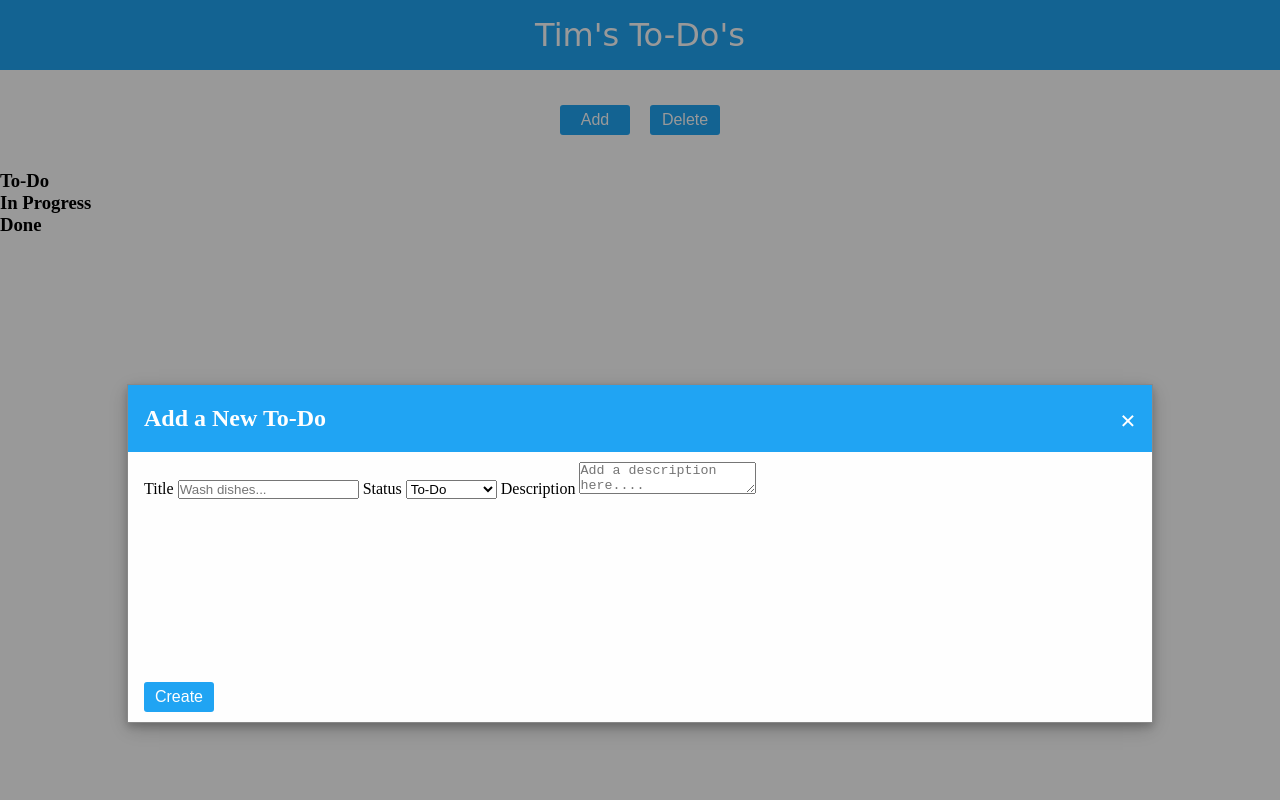
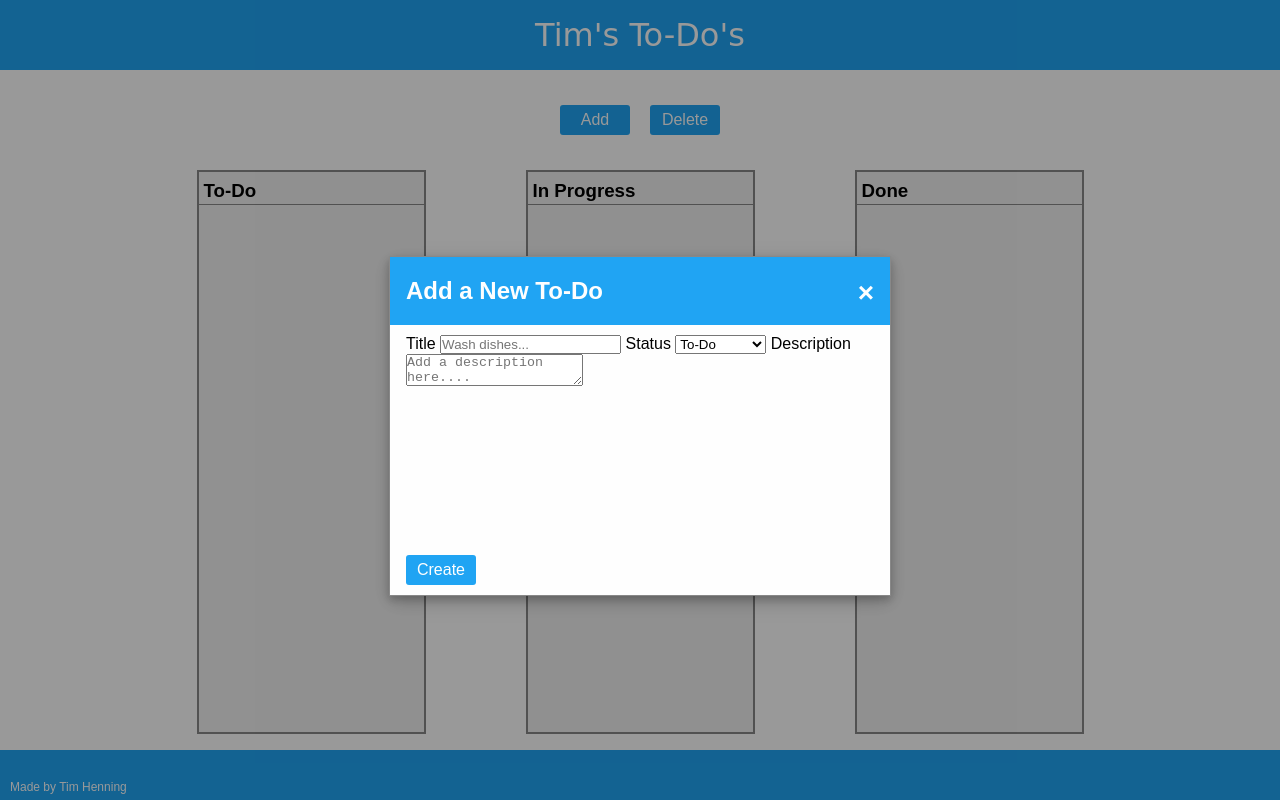
Before and after one commit to tim-henning/interactive-to-do-list, a plain HTML site: page index.html in a window 1280 px wide. Both pictures are taken after a click on the button "Add". Drawn offline with Linux system fonts and the light colour scheme; a web font is replaced by a local one.

Commit message:
Changed stylings for some items, adjusted modal

```diff
--- a/index.html
+++ b/index.html
@@ -1,5 +1,6 @@
 <!DOCTYPE html>
 <html>
+
 <head>
     <title>Tim's To-Do's</title>
     <link href="style.css" rel="stylesheet">
@@ -22,7 +23,10 @@
             <button id="delete-button">Delete</button>
         </section>
 
-            <section id="to-do-list">
+        <!-- Columns -->
+
+        <div class="column-wrapper">
+            <section id="to-do-list" class="column">
                 <div class="header-container">
                     <h3>To-Do</h3>
                 </div>
@@ -31,7 +35,7 @@
                 </div>
             </section>
 
-            <section id="in-progress-list">
+            <section id="in-progress-list" class="column">
                 <div class="header-container">
                     <h3>In Progress</h3>
                 </div>
@@ -40,7 +44,7 @@
                 </div>
             </section>
 
-            <section id="done-list">
+            <section id="done-list" class="column">
                 <div class="header-container">
                     <h3>Done</h3>
                 </div>
@@ -48,6 +52,7 @@
 
                 </div>
             </section>
+        </div>
 
         <!-- The Modal -->
         <div id="newModal" class="modal">
@@ -69,7 +74,8 @@
                             <option value="done">Done</option>
                         </select>
                         <label for="description">Description</label>
-                        <textarea name="description" id="description" placeholder="Add a description here...."></textarea>
+                        <textarea name="description" id="description"
+                            placeholder="Add a description here...."></textarea>
                     </form>
                 </div>
                 <div class="modal-footer">
@@ -81,7 +87,8 @@
     </main>
 
     <footer>
-
+        <p>Made by Tim Henning</p>
     </footer>
 </body>
+
 </html>
--- a/style.css
+++ b/style.css
@@ -1,6 +1,10 @@
 * {
     margin: 0px;
     padding: 0px;
+}
+
+body {
+    font-family: Arial, Helvetica, sans-serif;
 }
 
 header {
@@ -26,7 +30,7 @@ header h1 {
     width: 100%;
     align-items: center;
     justify-content: center;
-    gap: 20px
+    gap: 20px;
 }
 
 button {
@@ -50,21 +54,77 @@ button:active {
     border: 1px solid #888;
 }
 
+/* Style the columns */
+
+.column-wrapper {
+    display: flex;
+    width: 1000px;
+    margin: auto;
+    height: 35rem;
+    color: #fefefe;
+    justify-content: center;
+    align-items: baseline;
+    gap: 100px;
+}
+
+.column {
+    width: 225px;
+    height: 560px;
+    background-color: #f1f1f1;
+    border: 2px solid #888;
+    overflow: scroll;
+}
+
+.header-container {
+    height: 24px;
+    padding-top: 8px;
+    padding-left: 5px;
+    border-bottom: 1px solid #888;
+    color: black;
+    overflow: wrap;
+}
+
+/* Footer */
+
+footer {
+    width: 100%;
+    height: 50px;
+    background-color: #20A4F3;
+    position: fixed;
+    bottom: 0px;
+}
+
+footer p {
+    color: #fefefe;
+    font-size: 12px;
+    padding-top: 30px;
+    padding-left: 10px;
+}
+
 /* Modal design */
 
 /* The Modal (background) */
 .modal {
-    display: none; /* Hidden by default */
-    position: fixed; /* Stay in place */
-    z-index: 1; /* Sit on top */
-    padding-top: 30%; /* Location of the box */
+    display: none;
+    /* Hidden by default */
+    position: fixed;
+    /* Stay in place */
+    z-index: 1;
+    /* Sit on top */
+    padding-top: 20%;
+    /* Location of the box */
     left: 0;
     top: 0;
-    width: 100%; /* Full width */
-    height: 100%; /* Full height */
-    overflow: auto; /* Enable scroll if needed */
-    background-color: rgb(0,0,0); /* Fallback color */
-    background-color: rgba(0,0,0,0.4); /* Black w/ opacity */
+    width: 100%;
+    /* Full width */
+    height: 100%;
+    /* Full height */
+    overflow: hidden;
+    /* Enable scroll if needed */
+    background-color: rgb(0, 0, 0);
+    /* Fallback color */
+    background-color: rgba(0, 0, 0, 0.4);
+    /* Black w/ opacity */
 }
 
 /* Modal Content */
@@ -74,8 +134,8 @@ button:active {
     margin: auto;
     padding: 0;
     border: 1px solid #888;
-    width: 80%;
-    box-shadow: 0 4px 8px 0 rgba(0,0,0,0.2),0 6px 20px 0 rgba(0,0,0,0.19);
+    width: 500px;
+    box-shadow: 0 4px 8px 0 rgba(0, 0, 0, 0.2), 0 6px 20px 0 rgba(0, 0, 0, 0.19);
     -webkit-animation-name: animatetop;
     -webkit-animation-duration: 0.4s;
     animation-name: animatetop;
@@ -84,13 +144,27 @@ button:active {
 
 /* Add Animation */
 @-webkit-keyframes animatetop {
-    from {top: -250px; opacity:0}
-    to {top:0; opacity:1}
+    from {
+        top: -250px;
+        opacity: 0
+    }
+
+    to {
+        top: 0;
+        opacity: 1
+    }
 }
 
 @keyframes animatetop {
-    from {top:-300px; opacity:0}
-    to {top:0; opacity:1}
+    from {
+        top: -300px;
+        opacity: 0
+    }
+
+    to {
+        top: 0;
+        opacity: 1
+    }
 }
 
 /* The Close Button */
```
Lines whose indentation alone changed are shown as unchanged.
